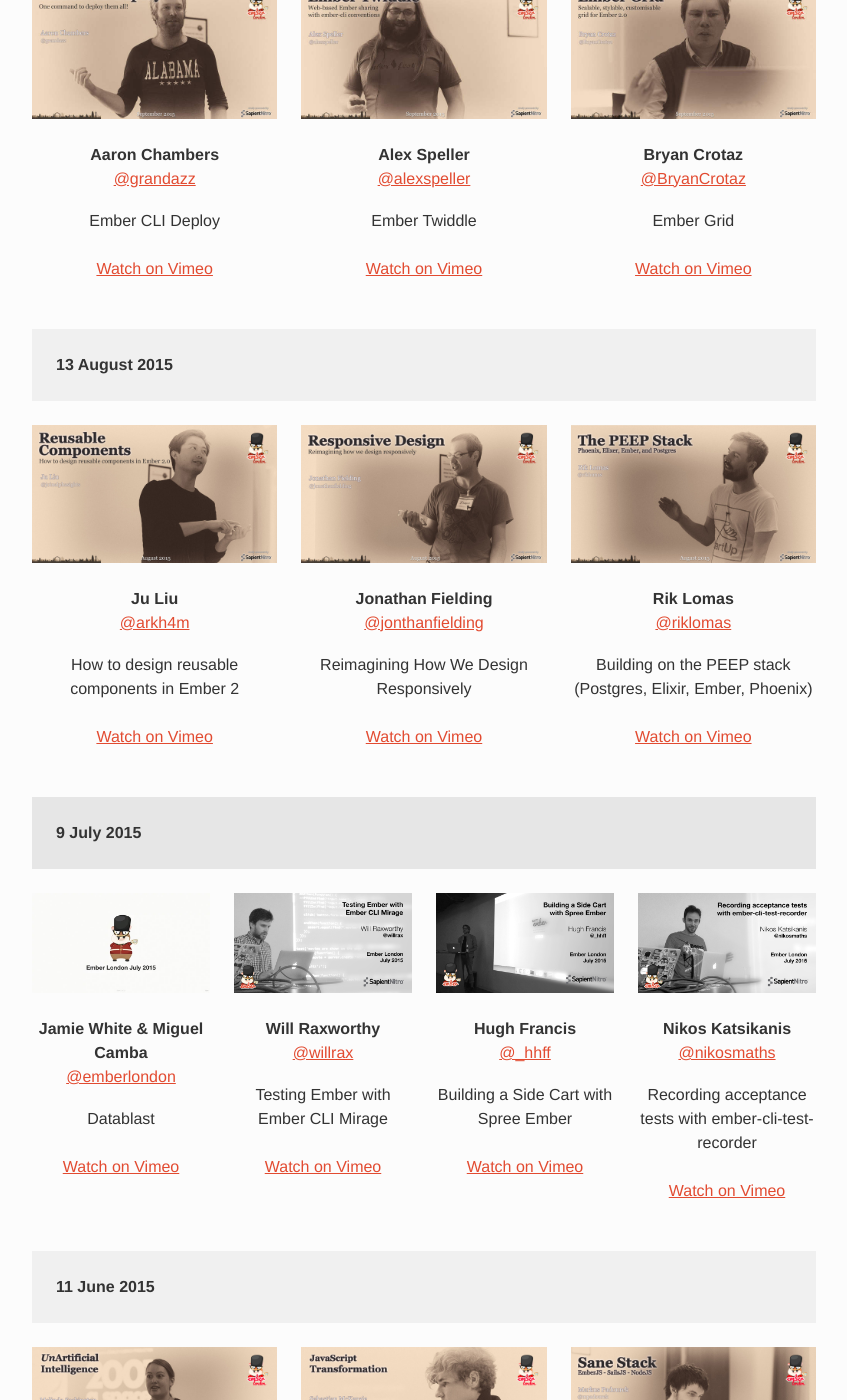
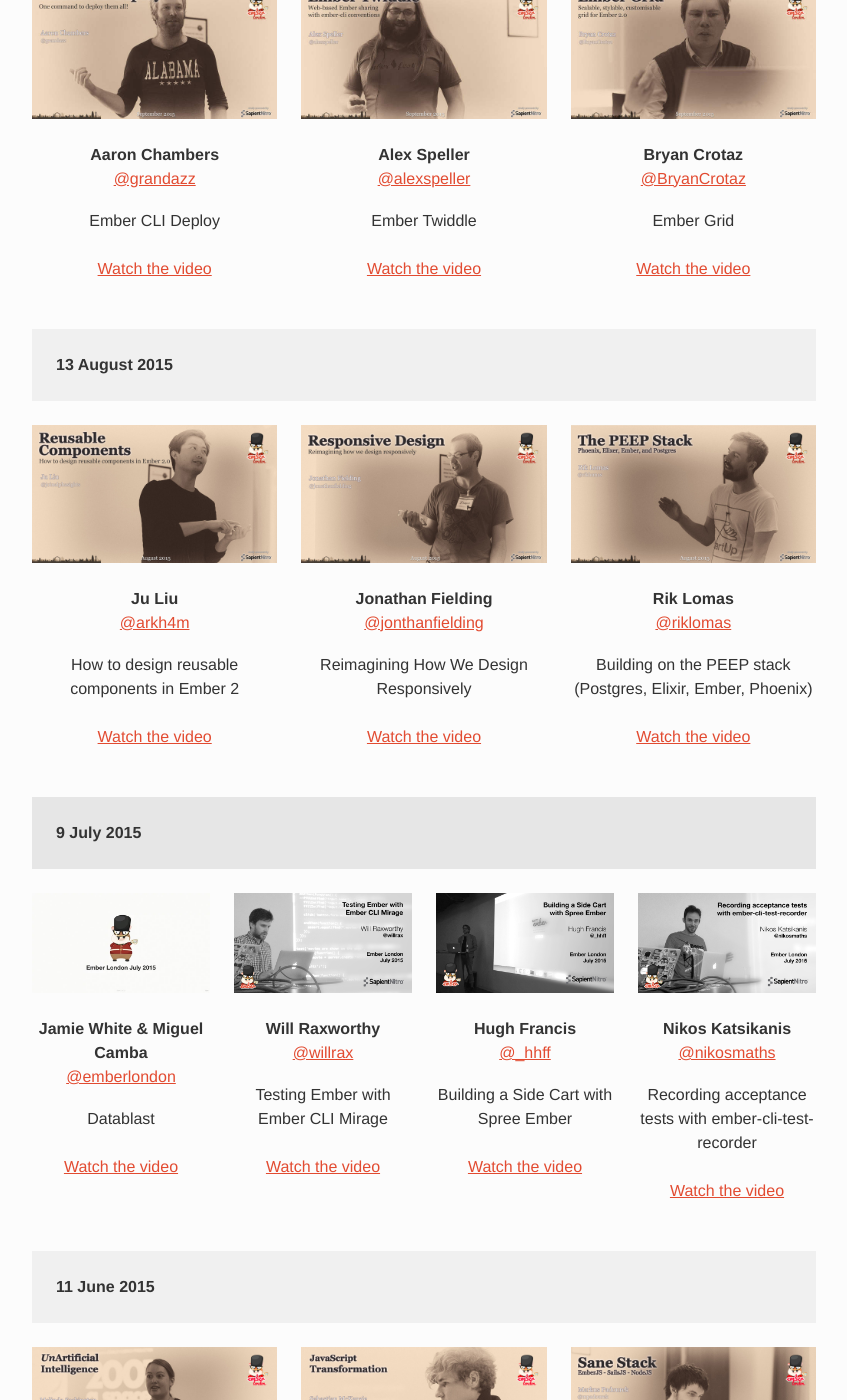
Before and after one commit to emberlondon/emberlondon.github.io, a Jekyll site: the page built from index.html, in a window 1280 px wide and 1400 px high, scrolled down 9658 px. Shown: the whole window, without its empty margins (216-1063 px from the left). Built offline with Jekyll 4.4.1, drawn with Linux system fonts in a browser that asks for light colours; nearby versions of some CDN libraries; some of the changed text lies outside the part shown.

Commit message:
s/Watch on Vimeo/Watch the video/

```diff
--- a/_includes/previous.html
+++ b/_includes/previous.html
@@ -23,7 +23,7 @@
                   {% endif %}
                   <p>{{ talk.info }}</p>
                   {% if talk.video_url %}
-                    <p><a href="{{ talk.video_url }}">Watch on Vimeo</a></p>
+                    <p><a href="{{ talk.video_url }}">Watch the video</a></p>
                   {% endif %}
                 </div>
               </div>
```
